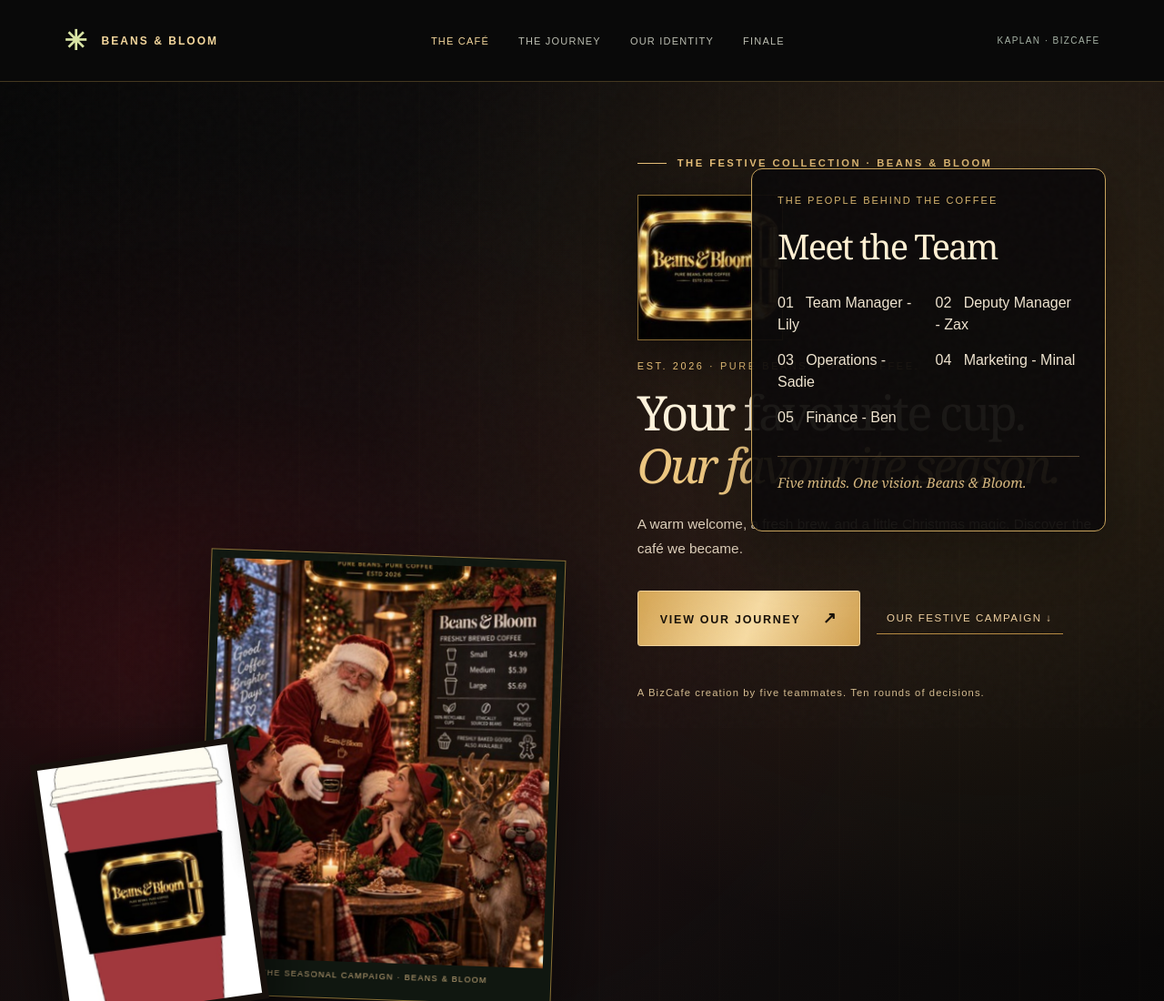
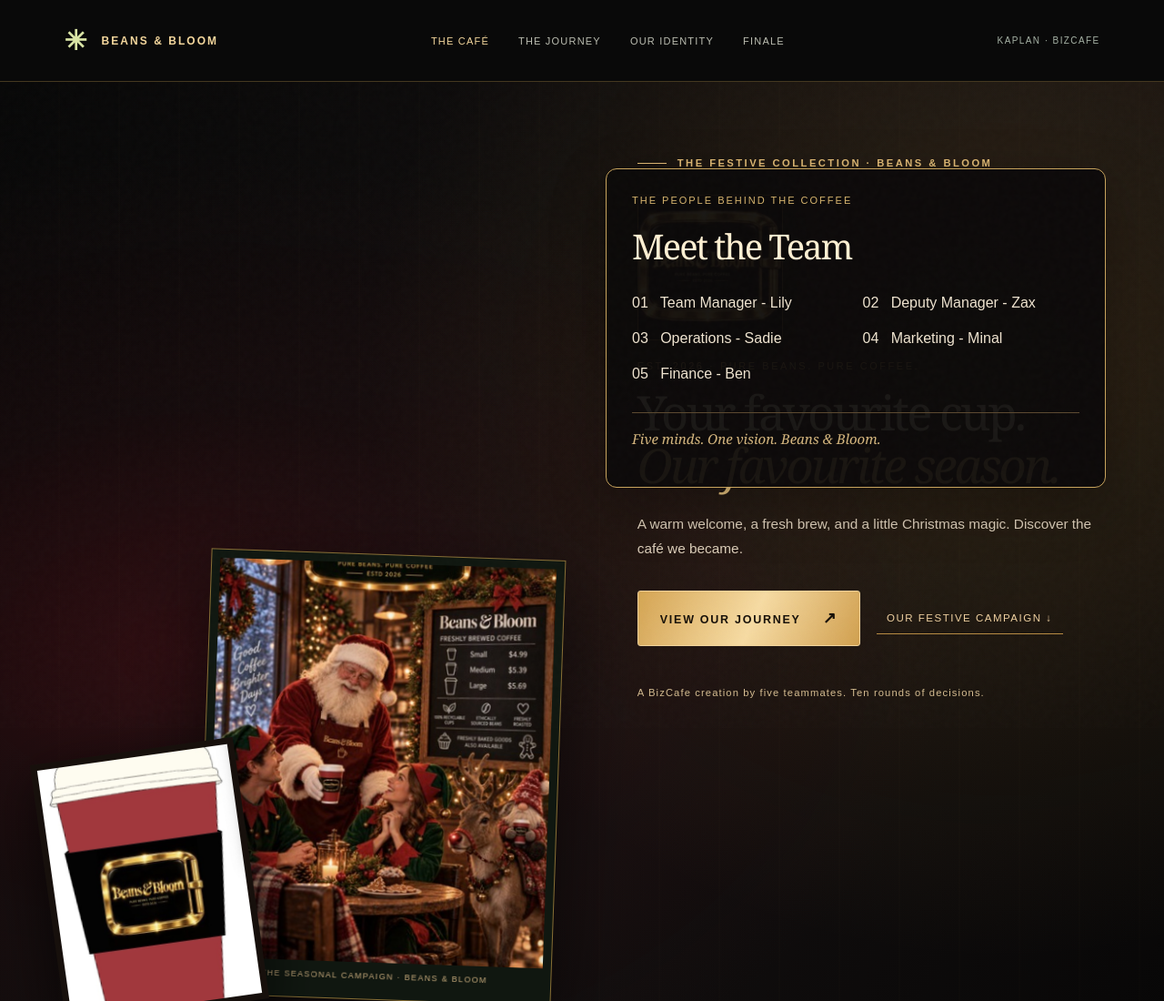
Before and after one commit to minalB1/beans-and-bloom, a plain HTML site: page index.html in a window 1280 px wide. Shown: the top 1100 px of the page at 91% size. Drawn offline with Linux system fonts and the light colour scheme.

Commit message:
Update width and max-width in style.css

```diff
--- a/style.css
+++ b/style.css
@@ -291,8 +291,8 @@ body:has(.christmas-home.active) .site-header .nav-link.active {
     right: 5% !important;
     left: auto !important;
 
-    width: 390px !important;
-    max-width: 36% !important;
+    width: 550px !important;
+    max-width: 55% !important;
 
     padding: 28px !important;
 
```
